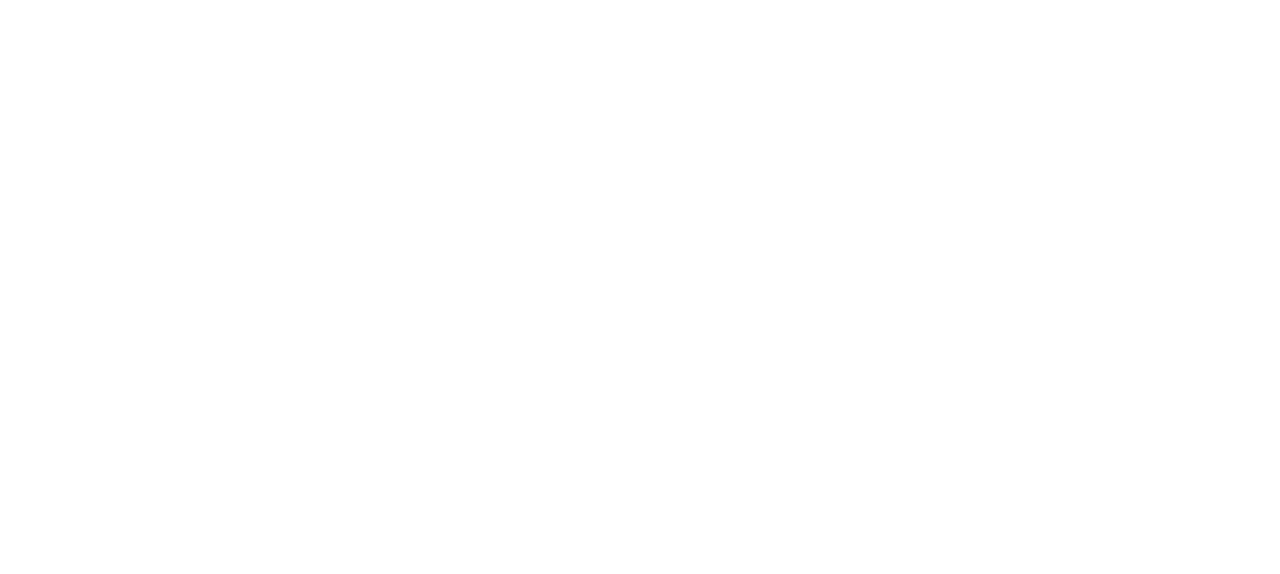
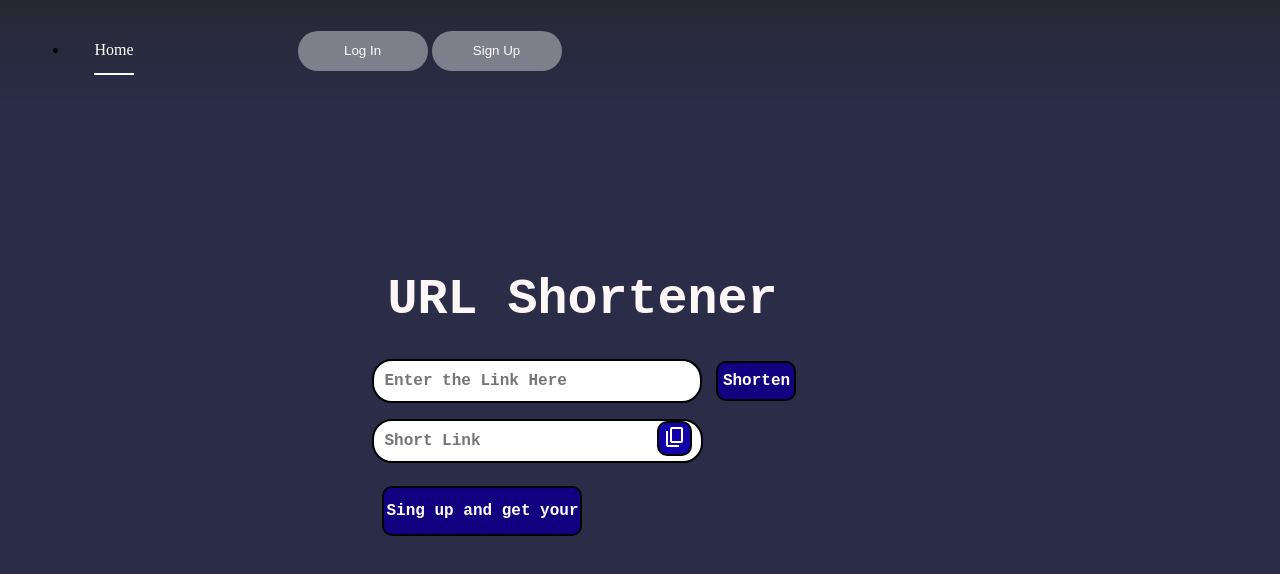
Before and after one commit to ghaliaInes66/shortcut-URL, a plain HTML site: page client/index.html in a window 1280 px wide. Drawn offline with nearby package versions, Linux system fonts and the light colour scheme.

Commit message:
Add files via upload

```diff
--- a/client/index.html
+++ b/client/index.html
@@ -4,8 +4,29 @@
     <meta charset="UTF-8">
     <meta name="viewport" content="width=device-width, initial-scale=1.0">
     <title>Document</title>
+    <link rel="stylesheet" href="style.css">
+    <link rel="stylesheet" href="https://fonts.googleapis.com/css2?family=Material+Symbols+Outlined:opsz,wght,FILL,GRAD@24,400,0,0" />
 </head>
 <body>
-
+    <nav class="nav">
+        <div class="nav-menu" id="navMenu">
+            <ul>
+                <li><a href="#" class="link active">Home</a></li>
+            </ul>
+        </div>
+        <div class="nav-button">
+            <button class="btn white-btn" id="loginBtn" onclick="login()">Log In</button>
+            <button class="btn" id="registerBtn" onclick="register()">Sign Up</button>
+        </div>
+    <div class="main">
+        <p>URL Shortener</p>
+        <input type="text" placeholder="Enter the Link Here" id="longurl">
+        <button id="shorten">Shorten</button><br>
+        <input type="text" placeholder="Short Link" id="shorturl">
+        <button id="copy">
+            <span class="material-symbols-outlined">content_copy</span>
+        </button>
+        <button id="sing">Sing up and get your</button>
+    </div>
 </body>
 </html>
--- /dev/null
+++ b/client/settings.json
@@ -0,0 +1,3 @@
+{
+    "liveServer.settings.port": 5501
+}
--- /dev/null
+++ b/client/sing.css
@@ -0,0 +1,76 @@
+body {
+    background-color: rgb(42, 44, 72);
+    font-family: "Roboto", sans-serif;
+  }
+
+  .signup-box {
+    width: 360px;
+    height: 620px;
+    margin: auto;
+    background-color: white;
+    border-radius: 3px;
+  }
+
+  .login-box {
+    width: 360px;
+    height: 280px;
+    margin: auto;
+    border-radius: 3px;
+    background-color: white;
+  }
+
+  h1 {
+    text-align: center;
+    padding-top: 15px;
+  }
+
+  h4 {
+    text-align: center;
+  }
+
+  form {
+    width: 300px;
+    margin-left: 20px;
+  }
+
+  form label {
+    display: flex;
+    margin-top: 20px;
+    font-size: 18px;
+  }
+
+  form input {
+    width: 100%;
+    padding: 7px;
+    border: none;
+    border: 1px solid gray;
+    border-radius: 6px;
+    outline: none;
+  }
+  input[type="button"] {
+    width: 320px;
+    height: 35px;
+    margin-top: 20px;
+    border: 2px solid black;
+    background-color: rgb(19, 0, 128);
+    color: white;
+    font-size: 18px;
+  }
+
+  input[type="button"]:hover {
+    background-color: skyblue;
+}
+  p {
+    text-align: center;
+    padding-top: 20px;
+    font-size: 15px;
+  }
+  .para-2 {
+    text-align: center;
+    color: white;
+    font-size: 15px;
+    margin-top: -10px;
+  }
+  .para-2 a {
+    color: skyblue;
+  }
--- /dev/null
+++ b/client/style.css
@@ -0,0 +1,155 @@
+*{
+    padding: 0px 0px;
+    margin: 0px 0px;
+}
+
+body{
+    background-color: rgb(42, 44, 72);
+}
+
+.nav{
+    position: fixed;
+    top: 0;
+    display: flex;
+    justify-content: space-around;
+    width: 100%;
+    height: 100px;
+    line-height: 100px;
+    background: linear-gradient(rgba(39,39,39, 0.6), transparent);
+    z-index: 100;
+}
+
+.nav-menu ul li .link{
+    text-decoration: none;
+    font-weight: 500;
+    color: #fff;
+    padding-bottom: 15px;
+    margin: 0 25px;
+}
+.link:hover, .active{
+    border-bottom: 2px solid #fff;
+}
+
+.nav-button .btn{
+    width: 130px;
+    height: 40px;
+    font-weight: 500;
+    background: rgba(255, 255, 255, 0.4);
+    border: none;
+    border-radius: 30px;
+    cursor: pointer;
+    transition: .3s ease;
+    color: white;
+}
+
+.btn:hover{
+    background: rgba(255, 255, 255, 0.3);
+}
+
+.main{
+    position: relative;
+    background-color: rgb(42, 44, 72);
+    height: 200px;
+    width: 500px;
+    top: 80%;
+    left: -10%;
+    transform: translate(-50%,50%);
+    border: 5px solid rgb(42, 44, 72);
+    border-radius: 20px;
+}
+
+#longurl{
+    position: relative;
+    top: 40%;
+    left: 10%;
+    height: 40px;
+    width: 296px;
+    border: 2px solid black;
+    border-radius: 20px;
+    padding-left: 10px;
+    padding-right: 20px;
+    font-size: large;
+    font-family: monospace;
+    font-weight: bold;
+}
+
+#shorten{
+    position: relative;
+    top: 40%;
+    left: 12%;
+    height: 40px;
+    width: 80px;
+    border: 2px solid black;
+    border-radius: 10px;
+    font-size: large;
+    font-weight: bold;
+    font-family: monospace;
+    color: white;
+    background-color: rgb(19, 0, 128);
+}
+
+#shorten:hover{
+    background-color: skyblue;
+}
+
+#shorturl{
+    position: relative;
+    top: 20%;
+    left: 10%;
+    height: 40px;
+    width: 270px;
+    border: 2px solid black;
+    border-radius: 20px;
+    padding-left: 10px;
+    padding-right: 47px;
+    font-size: large;
+    font-family: monospace;
+    font-weight: bold;
+}
+
+#copy{
+    position: relative;
+    top: 22%;
+    left: 0%;
+    height: 35px;
+    width: 35px;
+    border: 2px solid black;
+    border-radius: 10px;
+    color: white;
+    background-color: rgb(19, 2, 169);
+}
+
+#copy:hover{
+    background-color: skyblue;
+}
+
+#sing{
+    position: relative;
+    top: 5%;
+    left: 12%;
+    height: 50px;
+    width: 200px;
+    border: 2px solid black;
+    border-radius: 10px;
+    font-size: large;
+    font-weight: bold;
+    font-family: monospace;
+    color: white;
+    background-color: rgb(19, 0, 128);
+}
+
+#sing:hover{
+    background-color: skyblue;
+}
+.main p{
+    /* background-color: white; */
+    position: relative;
+    top: 30%;
+    left: 13%;
+    height: 60px;
+    width: 400px;
+    font-size: 50px;
+    font-family: monospace;
+    font-weight: bold;
+    color: rgb(252, 246, 246);
+}
```
Also changed, not shown: client/sing.html (added, +64 -0 lines).
